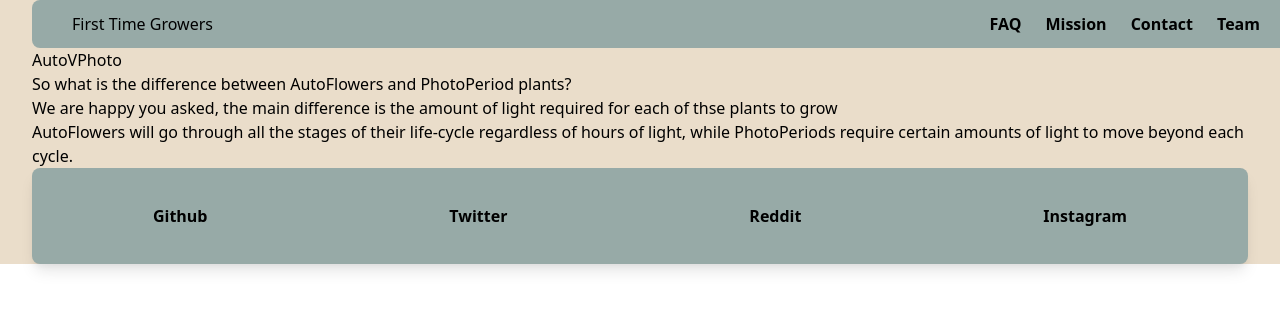
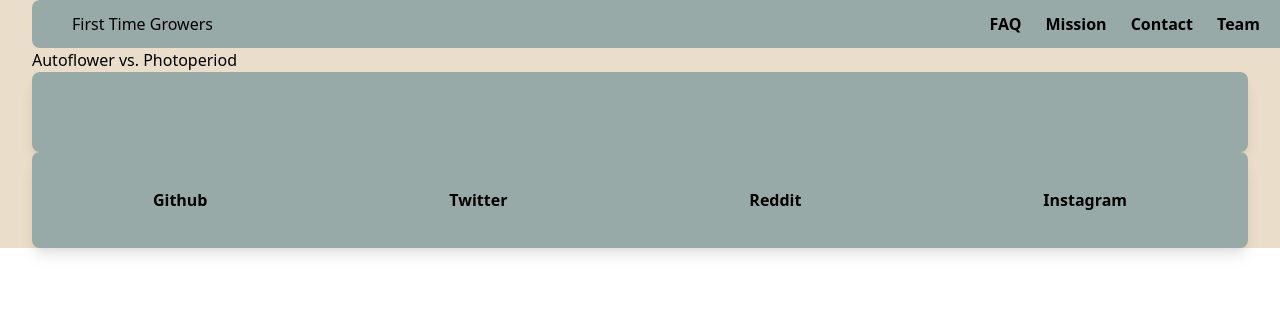
Before and after one commit to ChrisJRamirez/FirstTimeGrowers, a React (Create React App) app: page /auto-v-photo in a window 1280 px wide. Shown: the top 310 px of the page. Built offline with nearby package versions, Linux system fonts and the light colour scheme.

Commit message:
adding info to AuthoVPhoto

```diff
--- a/src/views/AutoVPhoto.js
+++ b/src/views/AutoVPhoto.js
@@ -1,13 +1,33 @@
 const AutoVPhoto = (props) => {
+
+  const headNav = [
+    {
+      info: 'Simple answer: Autoflower. Autoflowers don’t require seasonal signals to initiate flowering.Cannabis Ruderalis, a strain native to Russia, has the ability to flower despite consistent light and weather. This subspecies was crossed with Indica and Sativa to form hybrids that “automatically” flower after a set period of time. Hence the name, Autoflower.',
+    },
+    {
+      info: 'Photoperiods require you to understand the basics of growing a bit more before you invest in the effort. Photoperiods will stay in a Vegetative state as long as the lights are on for 18+ hours a day. Once you want them to start Flowering you switch the lights to a cycle of 12hours on, 12hours off.',
+    },
+    {
+      info: 'When Autoflowers came on the the scene they were useful, but the yields were smaller because the plants spent less time in the Vegetative cycle (which builds the plants stems, leaves and overall size) they would produce lower yields due to there being less places for buds to grow (or to grow large). Nowadays that problem is almost non-existent as modern Autoflowers produce similar yields to their Photoperiod cousins. Obviously if you are growing in a very large medium or outdoors then Photoperiods will always produce more. ',
+    },
+    {
+      info: 'Most Autoflowers are sold as “feminized” but make sure the seeds you are buying advertise this as not all Auto’s are feminized. Feminized means that the seed will guarantee a female. You want this as male plants produce seeds and have smaller yields than female plants.',
+    },
+    {
+      info: 'If you are looking to have a plant that goes from seed to harvest within 10-12 weeks, minimalize any complication with light schedules, has very good yields, and is resilient to pests and fungus: go Auto.',
+    },
+  ]
+
+
   return (
     <div>
-      <h1>AutoVPhoto</h1>
-      <div>
-        <p>So what is the difference between AutoFlowers and PhotoPeriod plants?</p>
-        <p>We are happy you asked, the main difference is the amount of light required for each of thse plants to grow</p>
-        <p>AutoFlowers will go through all the stages of their life-cycle regardless of hours of light, while PhotoPeriods
-          require certain amounts of light to move beyond each cycle.
-        </p>
+      <h1>Autoflower vs. Photoperiod</h1>
+      <div style={{
+            backgroundColor: '#97aaa7',
+          }}
+          className='w-full h-full py-10 m-auto rounded-lg shadow-lg'
+      >
+
       </div>
     </div>
   )
```
